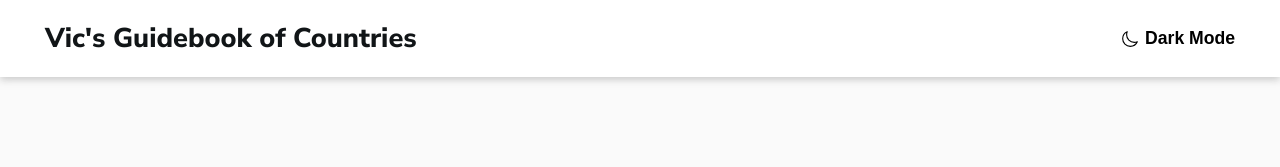
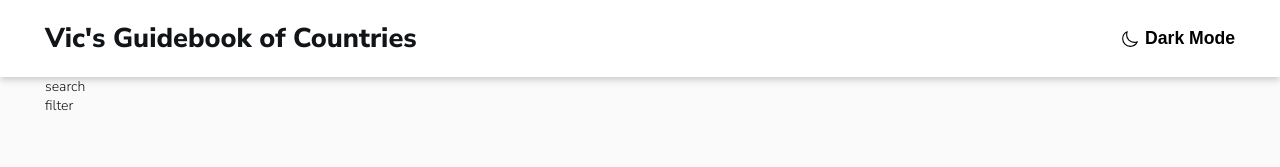
Before and after one commit to vic-samoylik-999/countires-guidebook, a React (Vite) app: page / in a window 1280 px wide. Shown: the top 167 px of the page. Built offline with nearby package versions, Linux system fonts and the light colour scheme.

Commit message:
feat: add search and filter component boilerplates

```diff
--- /dev/null
+++ b/src/components/Filter.jsx
@@ -0,0 +1,11 @@
+import React from 'react'
+
+function Filter() {
+  return (
+    <div>
+      filter
+    </div>
+  )
+}
+
+export default Filter
--- /dev/null
+++ b/src/components/Search.jsx
@@ -0,0 +1,7 @@
+import React from 'react';
+
+function Search() {
+  return <div>search</div>;
+}
+
+export default Search;
--- a/src/pages/Main.jsx
+++ b/src/pages/Main.jsx
@@ -1,11 +1,22 @@
 import React from 'react';
 
 import Header from '../components/Header';
+import Search from '../components/Search';
+import Filter from '../components/Filter';
 
 function Main() {
   return (
     <>
       <Header />
+      <div className="container">
+        <div className="search-filter">
+          <div className="search-filter__row">
+            <Search />
+            <Filter />
+          </div>
+          <div className="countries"></div>
+        </div>
+      </div>
     </>
   );
 }
--- a/src/scss/components/_header.scss
+++ b/src/scss/components/_header.scss
@@ -24,9 +24,6 @@
     &__icon {
         width: 18px;
         height: 18px;
-        &:hover {
-            color: red;
-        }
     }
     &__text {
         font-size: 1.1rem;
```
